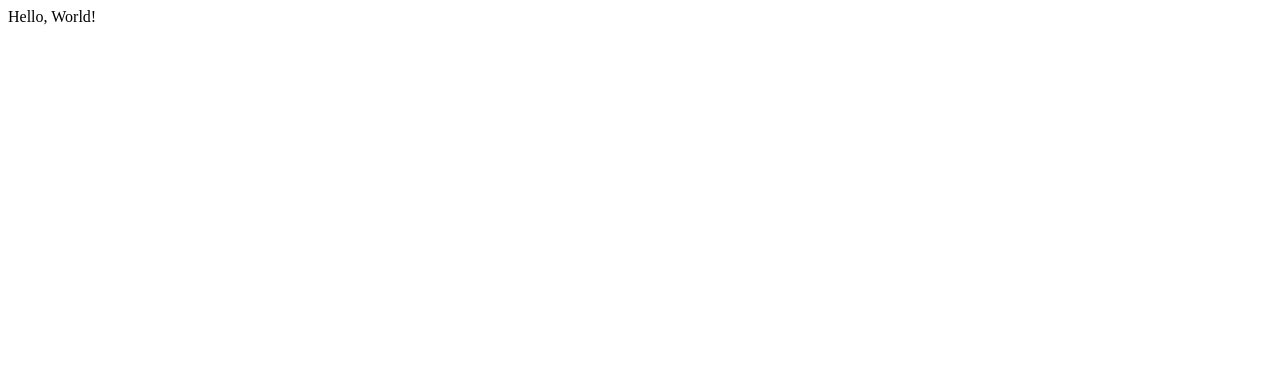
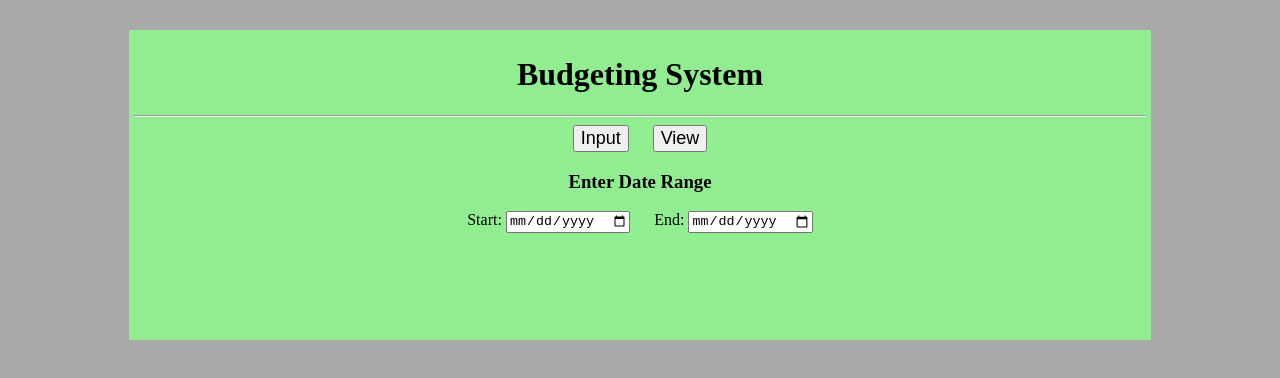
Before and after one commit to farrellfileas/BudgetingSystem, a website: page public/index.html in a window 1280 px wide. Drawn offline with Linux system fonts and the light colour scheme.

Commit message:
Aaron Push

```diff
--- a/public/index.html
+++ b/public/index.html
@@ -1,11 +1,38 @@
 <!DOCTYPE html>
 <html>
 <head>
-	<title></title>
+	<title>Budgeting System</title>
 	<link rel="stylesheet" href="styles.css">
 	<script src="index.js"></script>
 </head>
 <body>
-	Hello, World!
+	<div id="container">
+		<h1>Budgeting System</h1>
+		<hr>
+		<div id="buttons">
+			<button id="input">Input</button>
+			<button id="view">View</button>
+		</div>
+		<div id="inputView" class="hidden">
+			<div>
+				<span>Enter date:</span>
+				<input type="date">
+			</div>
+			<div>
+				<span>Enter spending: $</span>
+				<input type="number">
+			</div>
+			<div>
+				<span>Description:</span>
+				<input type="text">
+			</div>
+			<button>Submit Input</button>
+		</div>
+		<div id="viewView">
+			<h3>Enter Date Range</h3>
+			<span>Start: <input type="date"></span>
+			<span>End: <input type="date"></span>
+		</div>
+	</div>
 </body>
 </html>
--- a/public/styles.css
+++ b/public/styles.css
@@ -0,0 +1,34 @@
+body {
+    background-color: #a9a9a9;
+}
+
+#container {
+    display: block;
+    background-color: lightgreen;
+    width: 80%;
+    height: 300px;
+    margin: auto;
+    margin-top: 30px;
+    padding: 5px;
+}
+
+#container > h1, #buttons, #inputView, #viewView {
+    text-align: center;
+}
+
+#buttons > button {
+    margin: 0 10px;
+    font-size: 18px;
+}
+
+#inputView > div, #inputView > button {
+    margin-top: 10px;
+}
+
+#viewView span {
+    margin: 10px;
+}
+
+.hidden {
+    display: none;
+}
```
Also changed, not shown: package.json (added, +26 -0 lines), 1 other file.
